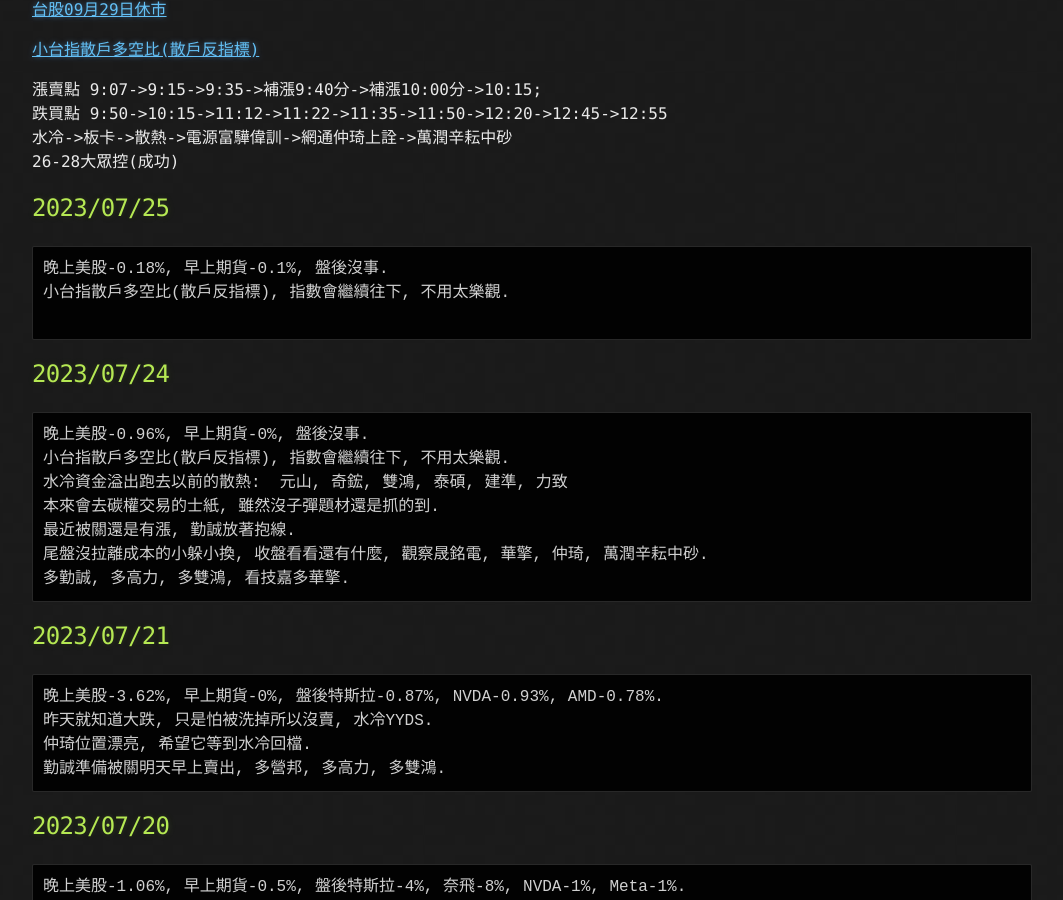
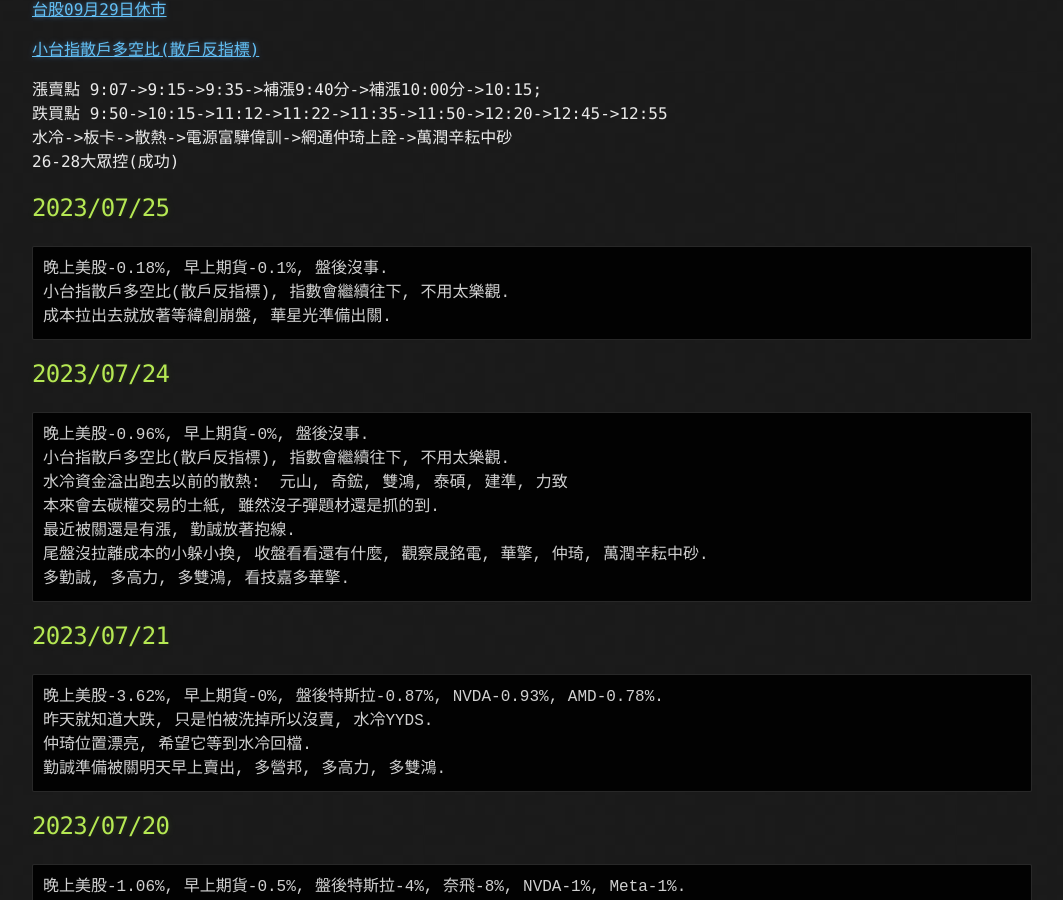
Before and after one commit to lepg5487/Stock_God, a Jekyll site: the page built from index.md, in a window 1280 px wide and 900 px high, scrolled down 460 px. Shown: the whole window, without its empty margins (108-1171 px from the left). Built offline with Jekyll 4.4.1, drawn with Linux system fonts in a browser that asks for light colours; our own code applies the rules of GitHub Pages for plain Markdown files.

Commit message:
Update index.md

````diff
--- a/index.md
+++ b/index.md
@@ -25,7 +25,7 @@ layout: testlayouts
 ```
 晚上美股-0.18%, 早上期貨-0.1%, 盤後沒事.
 小台指散戶多空比(散戶反指標), 指數會繼續往下, 不用太樂觀.
-
+成本拉出去就放著等緯創崩盤, 華星光準備出關.
 ```
 
 ## 2023/07/24
````
